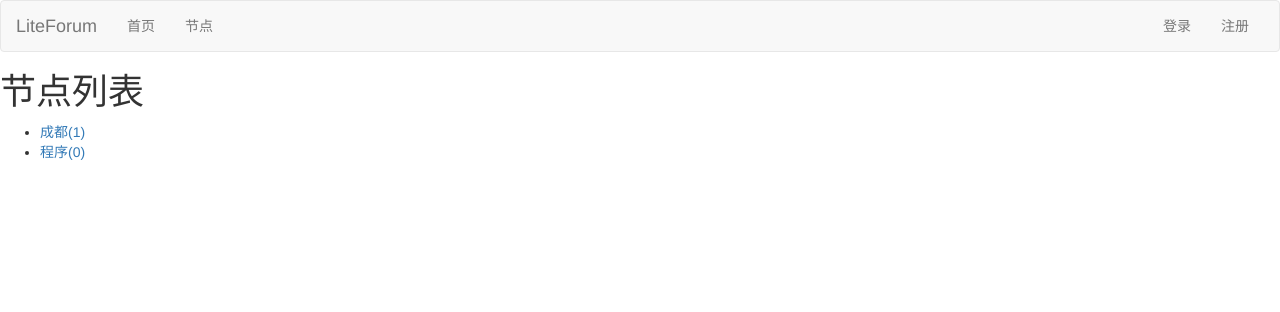
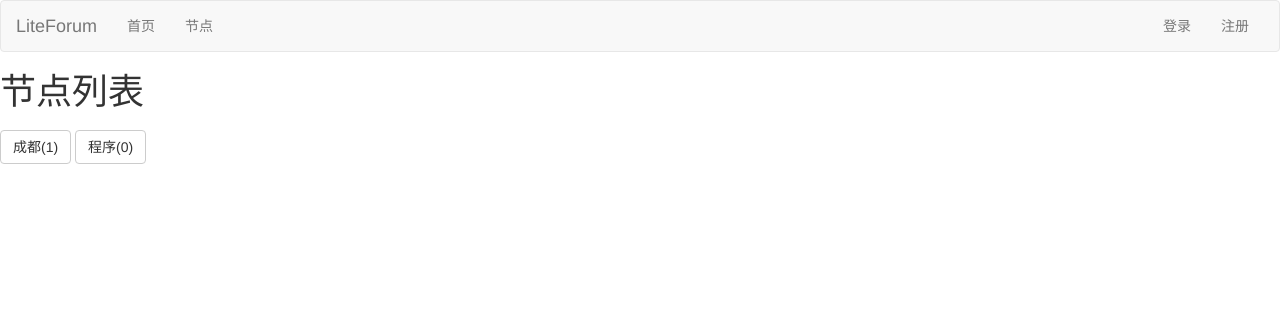
Before and after one commit to withlqs/LiteForum, a Django app: page /nodes in a window 1280 px wide. Shown: the top 312 px of the page. Run offline with Django 3.2, Linux system fonts and the light colour scheme; data comes from the database, SQL or seed files in the repository; both versions use the stored data as it was after the commit; parts of the project's set-up code (start-up, migrations or seed data) failed here and were passed over; some libraries are stand-ins or nearby versions.

Commit message:
add node button

```diff
--- a/topic/templates/topic/node_list.html
+++ b/topic/templates/topic/node_list.html
@@ -4,9 +4,10 @@
 
 {% block content %}
     <h1>节点列表</h1>
-    <ul>
         {% for n in nlist %}
-            <li><a href="/nodes/{{ n.codename }}">{{ n.name }}({{ n.topic_set.all.count }})</a></li>
+
+            <button type="button" class="btn btn-default navbar-btn"
+                    onclick="window.location='/nodes/{{ n.codename }}';"> {{ n.name }}({{ n.topic_set.all.count }})
+            </button>
         {% endfor %}
-    </ul>
 {% endblock %}
--- a/user/templates/accounts/register.html
+++ b/user/templates/accounts/register.html
@@ -24,10 +24,10 @@
         {{ form.as_p }}
         <p><label for="email">Email:</label> <input id="email" name="email" type="email"/></p>
 
-        <div class="form-group">
+        {#        <div class="form-group">#}
             <input class="btn btn-lg btn-primary btn-block" type="submit" value="注册"
                    style="background-color: #1abc9c; border-color: #1abc9c;">
-        </div>
+        {#        </div>#}
 
     </form>
 </div>
```
Also changed, not shown: db.sqlite3.
